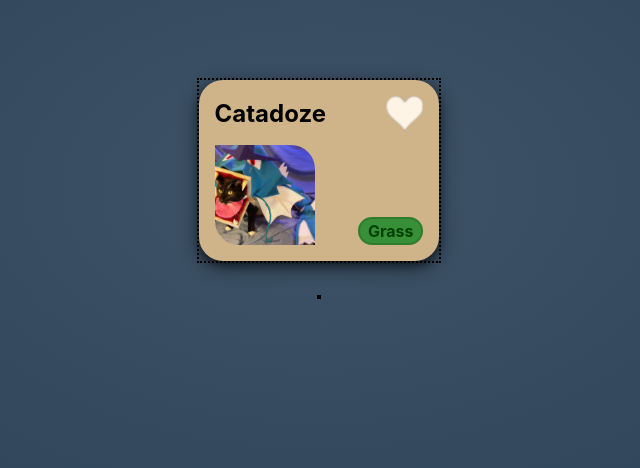
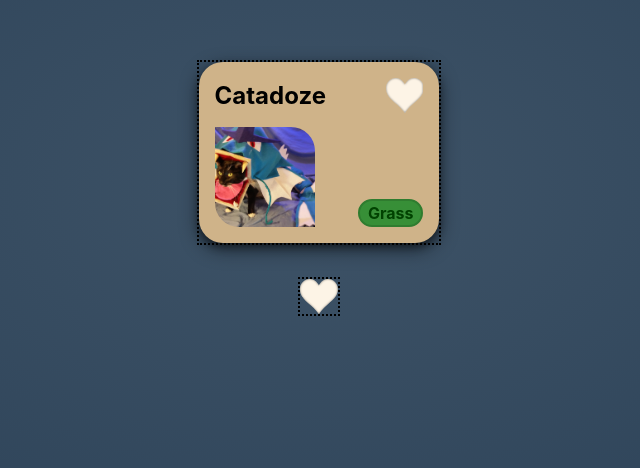
Before and after one commit to slinningsander/Pokedex-randomizer, a React (Vite) app in the folder Prosjekt-1/: page / in a window 1280 px wide. Shown: the part 212-680 px from the top of the page, without its empty margins (321-961 px from the left). Built offline with nearby package versions, Linux system fonts and the light colour scheme.

Commit message:
Added component to component page

```diff
--- a/Prosjekt-1/src/pages/componentTestPage/ComponentTestPage.tsx
+++ b/Prosjekt-1/src/pages/componentTestPage/ComponentTestPage.tsx
@@ -1,3 +1,4 @@
+import HeartComponent from "../../components/HeartComponent/HeartComponent";
 import PokemonCard from "../../components/PokemonCard/PokemonCard";
 import "./componentTestPage.css";
 
@@ -17,12 +18,13 @@ export function ComponentTestPage() {
             <PokemonCard
               name = "Catadoze"
               type = {"Grass"}
-              isFavorite = {true}
               imgURL = "./src/assets/catadoze.jpg"
             />
           </div>
+
+          {/* Heart - favorite indicator - component */}
           <div className="componentContainer">
-            {/*Some component*/}
+            <HeartComponent/>
           </div>
       </div>
     </>
```
